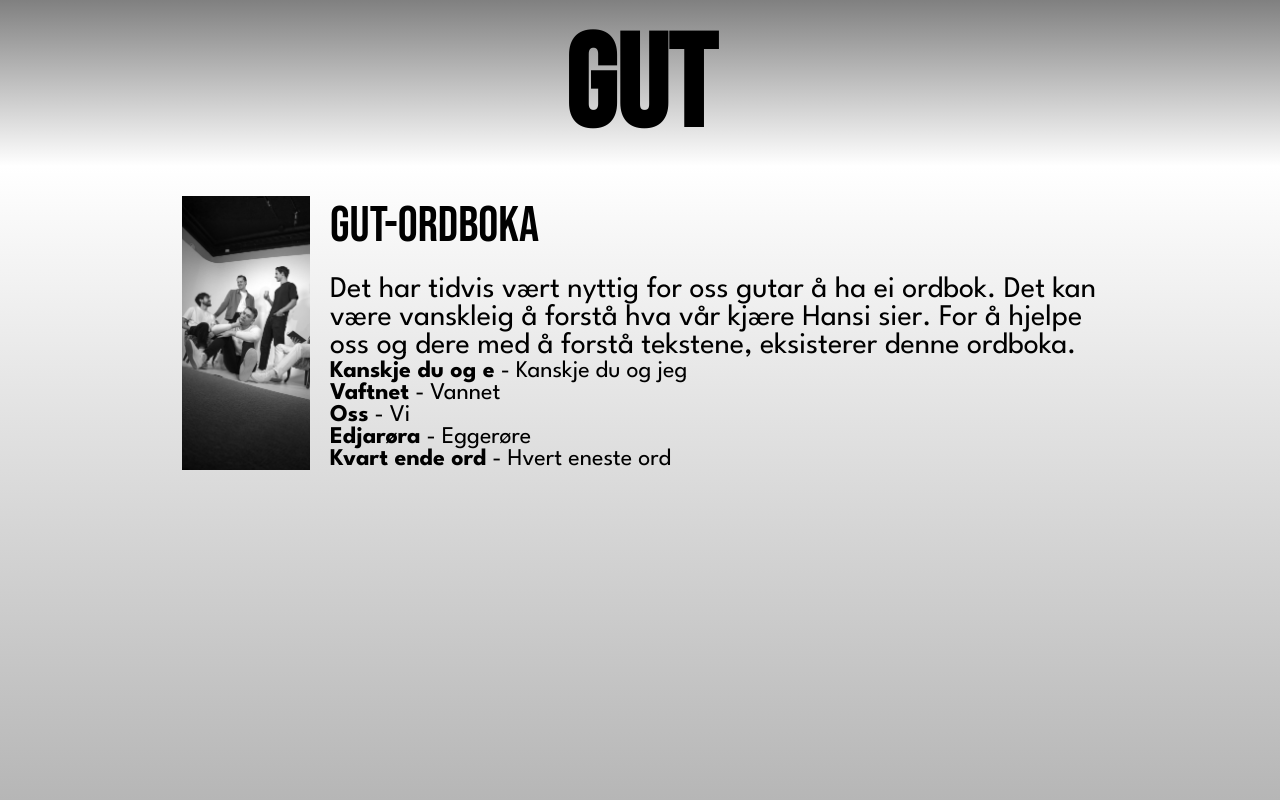
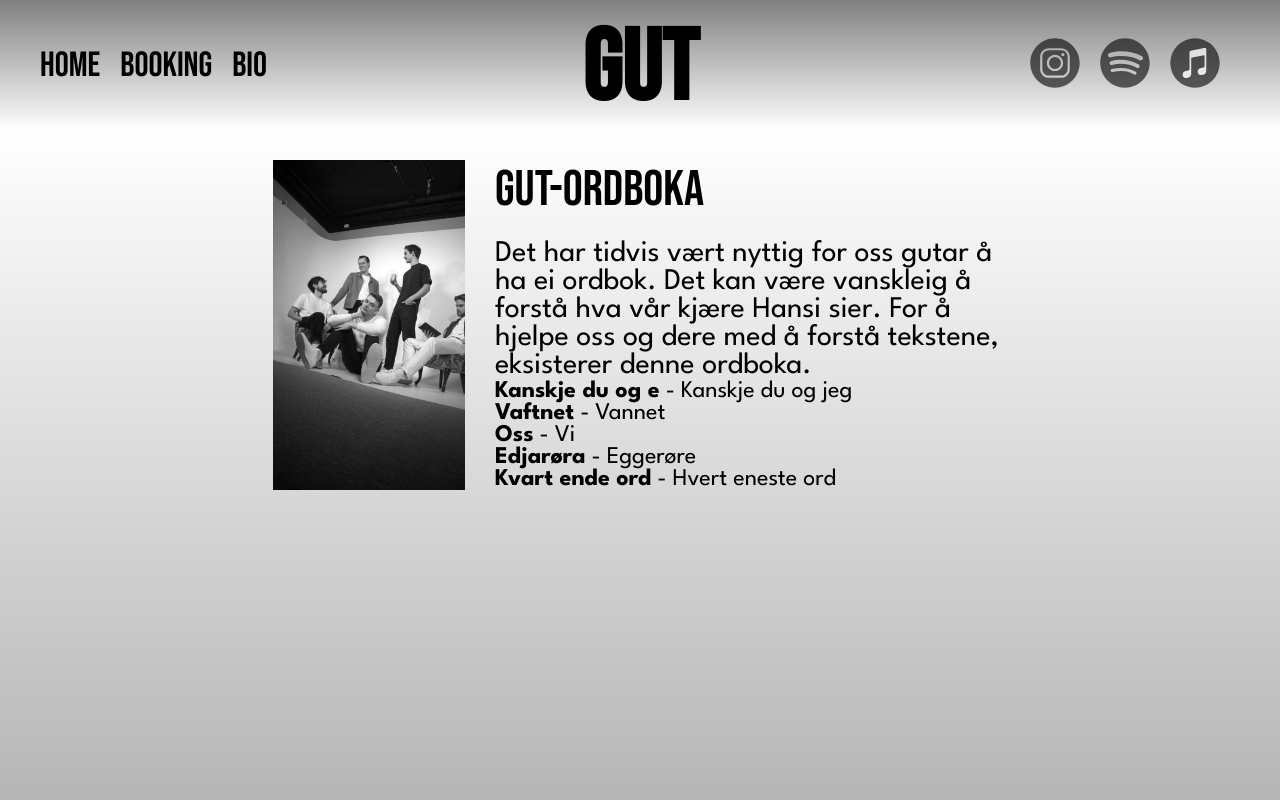
Before and after one commit to eivindrk/GUT, a plain HTML site: page ordboka.html in a window 1280 px wide. Shown: the top 800 px of the page. Drawn offline with Linux system fonts and the light colour scheme.

Commit message:
Added header in the ordboka.html script

```diff
--- a/general.css
+++ b/general.css
@@ -9,4 +9,13 @@ p {
     font-family: "League Spartan", serif;
     font-style: normal;
     font-size: x-large;
+    margin: 0px;
 }
+
+a {
+    text-decoration: none;
+}
+
+body {
+    background-color: gray;
+}
--- a/main-page.css
+++ b/index.css
@@ -12,7 +12,15 @@
     object-fit: cover;
 }
 
-.header {
+.left-section {
+    background-color: lightblue;
+}
+
+.mid-section {
+    background-color: lightpink;
+}
+
+.GUT-logo {
     position:absolute;
     top: 13%;
     left: 50%;
@@ -24,6 +32,10 @@
     opacity: 90%;
     letter-spacing: 5px;
     text-shadow: 4px 4px 4px #3433334c;
+}
+
+.right-section {
+    background-color: lightblue;
 }
 
 .social-media-container {
@@ -49,12 +61,15 @@
     display: grid;
     background-image: linear-gradient(180deg, white , gray);
     grid-template-columns: 1fr 30% 3fr 1fr;
+    column-gap: 30px;
     padding-top: 25px;
     padding-bottom: 50px;
 }
 
 .single-picture {
     width: 100%;
+    height: 100%;
+    object-fit: cover;
     transition-duration: 50ms;
 }
 
@@ -67,13 +82,10 @@
     font-size: 60px;
     font-family: "Bebas Neue", Arial;
     color: black;
-    margin-top: 20px;
 }
 
-.single-header, .single-text, .biografi-text, .biografi-header {
+.single-text, .biografi-text {
     margin-top: 20px;
-    margin-left: 20px;
-    margin-right: 20px;
 }
 
 .biografi-container {
@@ -82,6 +94,7 @@
     grid-template-columns: 1fr 3fr 30% 1fr;
     padding-top: 25px;
     padding-bottom: 50px;
+    column-gap: 30px;
 }
 
 .biografi-picture {
--- a/notes.txt
+++ b/notes.txt
@@ -9,3 +9,5 @@ Useful code:
   display: grid;
   grid-template-columns: repeat(auto-fit, minmax(200px, 1fr));
 }
+
+For domain name: namecheap
--- a/ordboka.css
+++ b/ordboka.css
@@ -1,17 +1,60 @@
 
 
 .header {
-    display: flex;
-    justify-content: center;
+    display: grid;
+    grid-template-columns: 1fr 1fr 1fr;
+    column-gap: 30px;
+    align-items: center;
     background-image: linear-gradient(0deg, white , gray);
 }
 
+.header-left {
+    margin-left: 40px;
+    display: flex;
+    justify-content: start;
+}
+
+.menu-tab {
+    color: black;
+    font-family: "Bebas Neue", Arial;
+    font-size: 35px;
+    margin-right: 20px;
+    transition-duration: 50ms;
+}
+
+.menu-tab:hover {
+    opacity: 70%;
+}
+
+.header-mid {
+    display: flex;
+    justify-content: center;
+}
+
 .header-text {
-    font-size: 130px;
+    font-size: 100px;
     font-family: "Bebas Neue", Arial;
     color: black;
     font-weight: 800;
     margin-top: 10px;
+}
+
+.header-right {
+    display: flex;
+    flex-direction: row;
+    justify-content: end;
+    margin-right: 40px;
+}
+
+.social-media-logos {
+    width: 50px;
+    opacity: 60%;
+    transition-duration: 50ms;
+    margin-right: 20px;
+}
+
+.social-media-logos:hover {
+    opacity: 100%;
 }
 
 .content {
@@ -24,7 +67,7 @@
 }
 
 .left-section{
-    max-width: 10vw;
+    max-width: 15vw;
 }
 
 .lesebilde {
@@ -34,8 +77,8 @@
 }
 
 .right-section{
-    margin-left: 20px;
-    max-width: 60vw;
+    margin-left: 30px;
+    max-width: 40vw;
 }
 
 .ordbok-header {
--- a/ordboka.html
+++ b/ordboka.html
@@ -19,7 +19,33 @@
 
     <body>
         <div class="header">
-            <p class="header-text">GUT</p>
+            <div class="header-left">
+                <a class="menu-tab" href="index.html">
+                    HOME
+                </a>
+                <a class="menu-tab" href="index.html">
+                    BOOKING
+                </a>
+                <a class="menu-tab" href="index.html">
+                    BIO
+                </a>
+            </div>
+            <div class="header-mid">
+                <a href="index.html">
+                    <p class="header-text">GUT</p>
+                </a>
+            </div>
+            <div class="header-right">
+                <a href="https://www.instagram.com/gutbandet" target="_blank" alt="Instagram Logo">
+                    <img class="social-media-logos" src="images/Logos/instagram-circle-round-black.svg">
+                </a>
+                <a href="https://open.spotify.com/artist/1OpJU5KfvVC2sKJxxo8rWe" target="_blank" alt="Spotify Logo">
+                    <img class="social-media-logos" src="images/Logos/spotify-logo-black.svg">
+                </a>
+                <a href="https://music.apple.com/no/album/kanskje-du-og-e/1792891001?i=1792891346" target="_blank" alt="Apple Music Logo">
+                    <img class="social-media-logos" src="images/Logos/black-apple-music-round-circle.svg">
+                </a>
+            </div>
         </div>
 
         <div class="content">
```
Also changed, not shown: index.html (renamed from main-page.html, +12 -2 lines).
